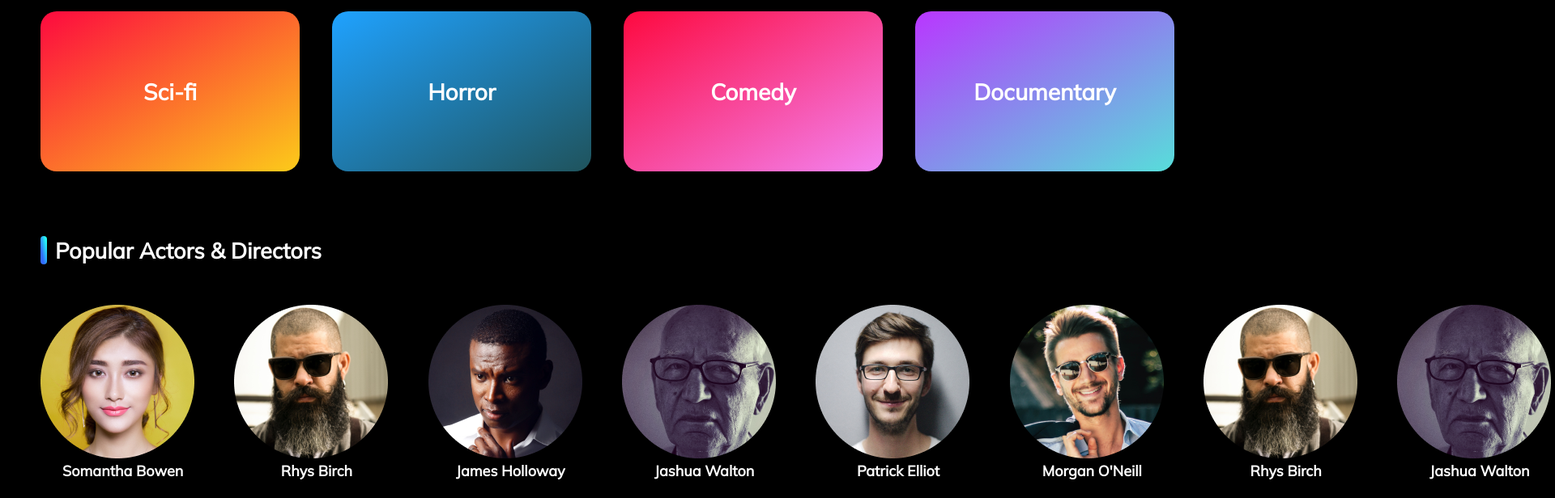
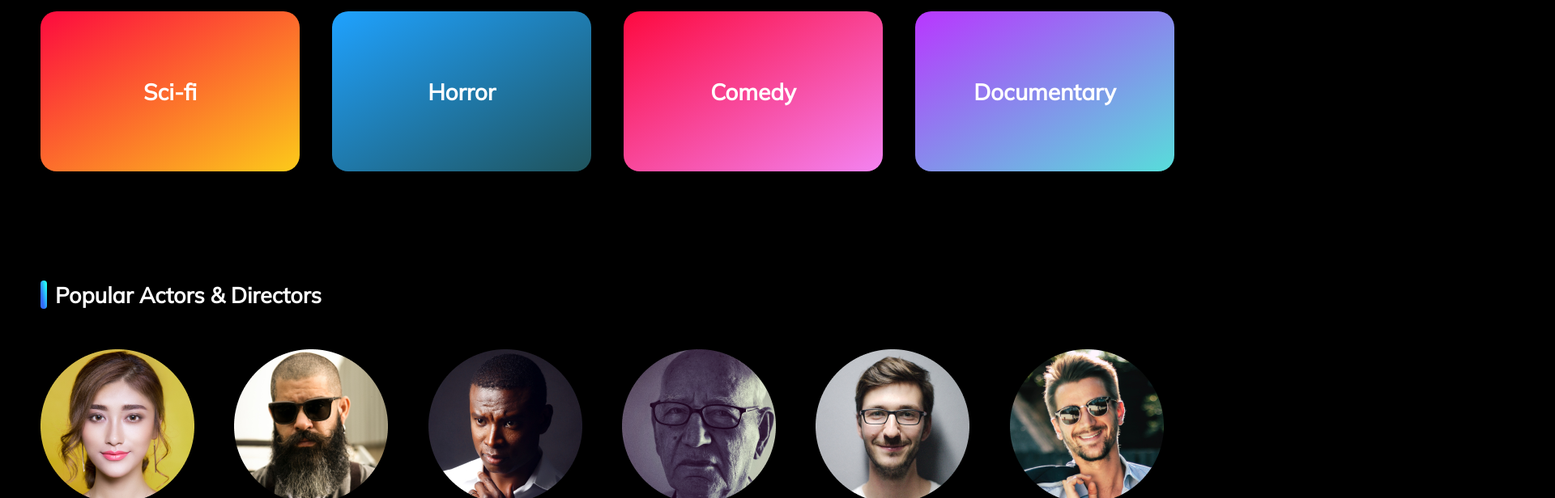
Before and after one commit to zaynlannister/mbox, a plain HTML site: page index.html in a window 1280 px wide. Shown: the part 2184-2800 px from the top of the page at 81% size, 1920 px wide, since content can reach past the window. Drawn offline with nearby package versions, Linux system fonts and the light colour scheme.

Commit message:
fixed container

```diff
--- a/main.css
+++ b/main.css
@@ -1,5 +1,5 @@
 body {
-	font-family: 'Mulish';
+	font-family: 'Mulish', Arial;
 	margin: 0;
 	padding: 0;
 	background-color: #000;
@@ -153,6 +153,10 @@ a {
 .second {
 	margin-top: 55px;
 	margin-bottom: 55px;
+}
+
+.second .cont, .third .cont {
+	overflow: hidden;
 }
 
 .second-name {
```
